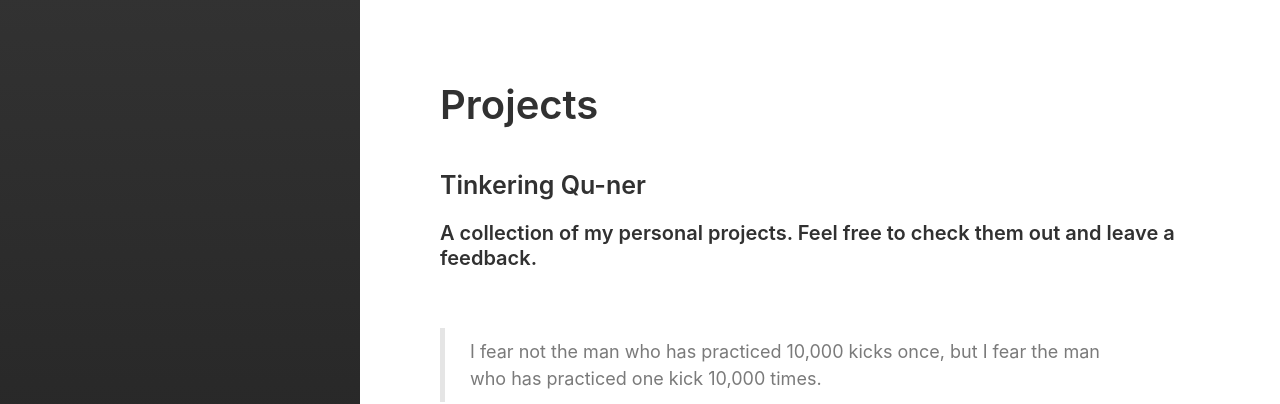
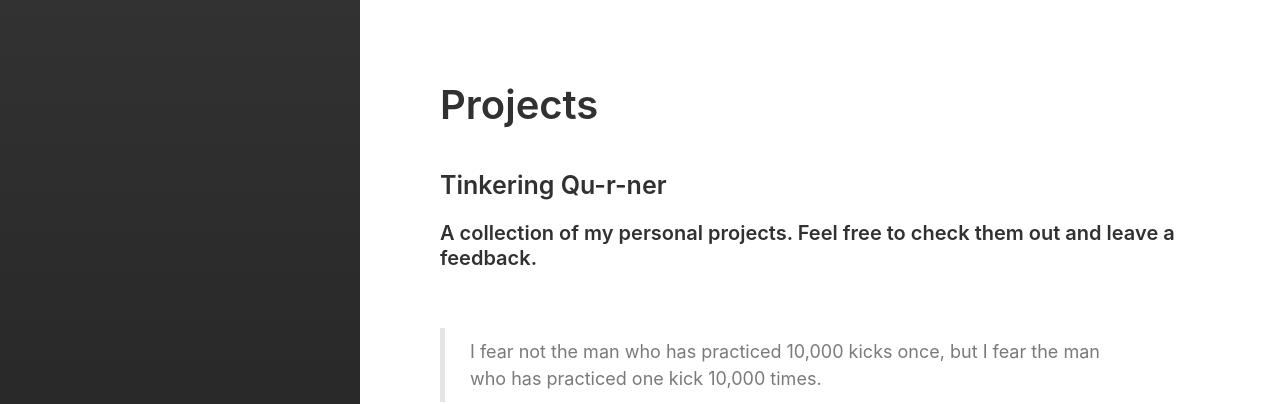
Before and after one commit to yiqu/yiqu.github.io, a Jekyll site: the page built from category/projects.md, in a window 1280 px wide. Shown: the top 404 px of the page. Built offline with Jekyll 4.4.1, drawn with Linux system fonts in a browser that asks for light colours; some web fonts are replaced.

```diff
--- a/category/projects.md
+++ b/category/projects.md
@@ -3,7 +3,7 @@ layout: category
 title: Projects
 ---
 
-### Tinkering Qu-ner
+### Tinkering Qu-r-ner
 ###### A collection of my personal projects. Feel free to check them out and leave a feedback.
 <br/>
 
```
